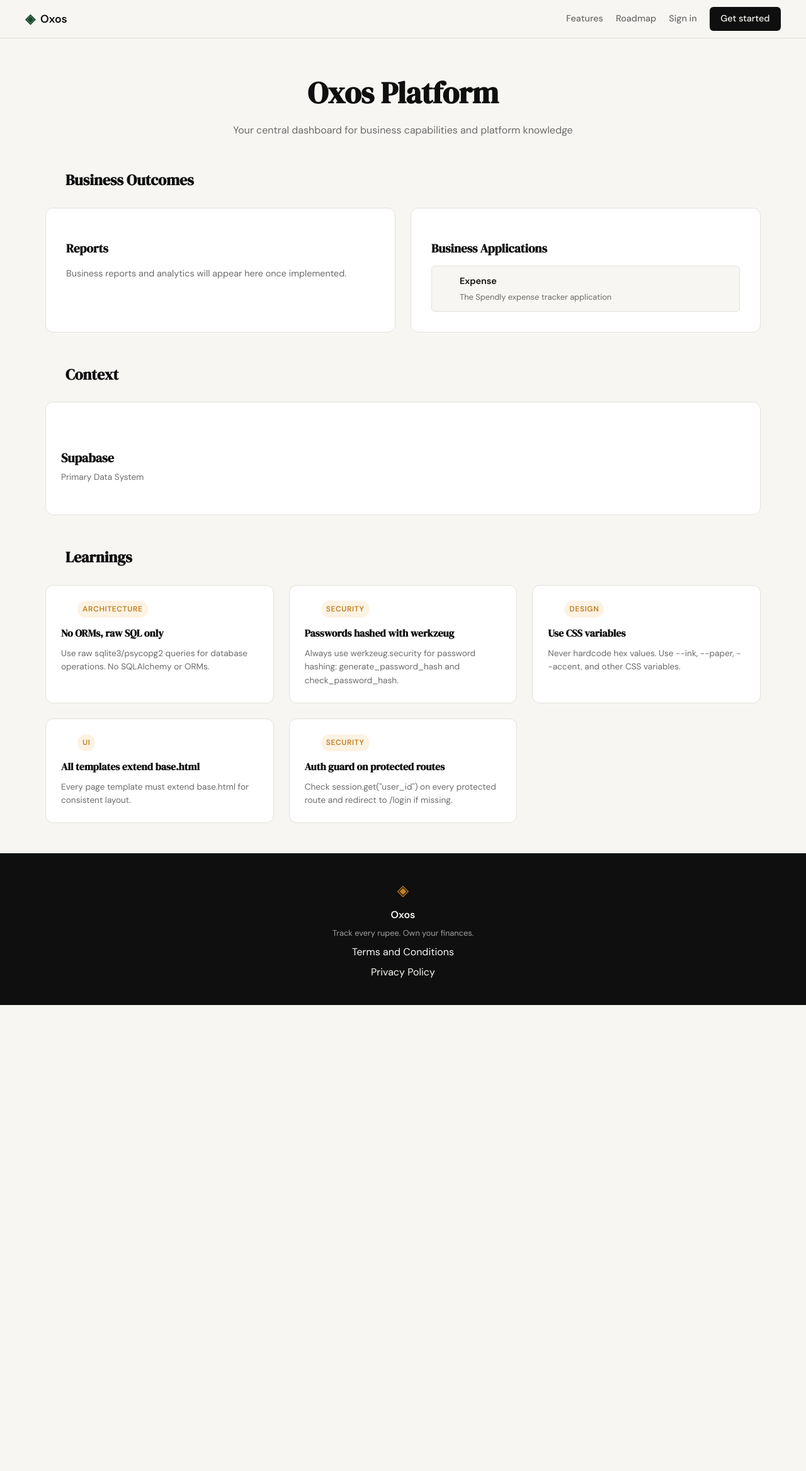
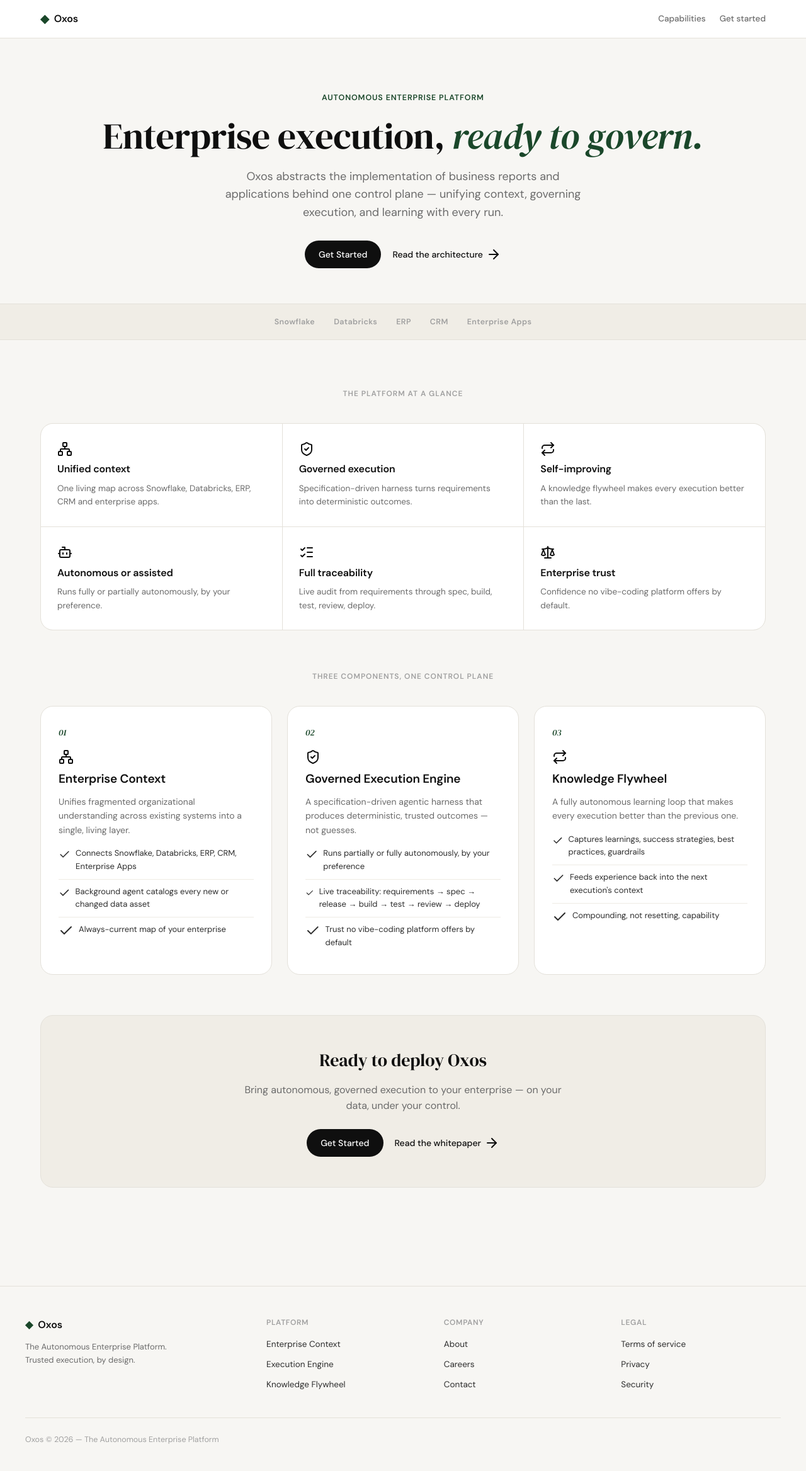
Before and after one commit to shagun008/spendly, a Flask app: page / in a window 1280 px wide. Shown: the whole page at 63% size. Before the commit the page ends 1596 px from the top, so only its background shows below. Run offline with Flask 3, Linux system fonts and the light colour scheme; parts of the project's set-up code (start-up, migrations or seed data) failed here and were passed over; some libraries are stand-ins or nearby versions.

Commit message:
feat: implement public homepage and routing for Oxos Platform

```diff
--- a/app.py
+++ b/app.py
@@ -109,13 +109,13 @@
 
 @app.route("/")
 def landing():
-    return render_template("platform.html")
+    return render_template("home.html")
 
 
 @app.route("/register", methods=["GET", "POST"])
 def register():
     if session.get("user_id"):
-        return redirect(url_for("landing"))
+        return redirect(url_for("platform"))
     if request.method == "GET":
         return render_template("register.html")
 
@@ -150,7 +150,7 @@
 @app.route("/login", methods=["GET", "POST"])
 def login():
     if session.get("user_id"):
-        return redirect(url_for("profile"))
+        return redirect(url_for("platform"))
     if request.method == "GET":
         return render_template("login.html")
 
@@ -169,7 +169,7 @@
     session.clear()
     session["user_id"] = user["id"]
     session["user_name"] = user["name"]
-    return redirect(url_for("profile"))
+    return redirect(url_for("platform"))
 
 
 # ------------------------------------------------------------------ #
--- /dev/null
+++ b/static/css/home.css
@@ -0,0 +1,389 @@
+/* ---- Home Page ---- */
+
+.home-nav {
+    border-bottom: 1px solid var(--border);
+    background: var(--paper-card);
+    position: sticky;
+    top: 0;
+    z-index: 50;
+}
+
+.home-nav-in {
+    max-width: var(--max-width);
+    margin: 0 auto;
+    height: var(--nav-height);
+    padding: 0 24px;
+    display: flex;
+    align-items: center;
+    justify-content: space-between;
+}
+
+.home-brand {
+    display: flex;
+    align-items: center;
+    gap: 8px;
+    font-weight: 600;
+    font-size: 16px;
+    letter-spacing: -0.01em;
+    text-decoration: none;
+    color: var(--ink);
+}
+
+.home-brand .glyph {
+    color: var(--accent);
+    font-size: 18px;
+}
+
+.home-nav-links {
+    display: flex;
+    align-items: center;
+    gap: 22px;
+}
+
+.home-nav-links a {
+    text-decoration: none;
+    color: var(--ink-muted);
+    font-size: 13.5px;
+    font-weight: 500;
+}
+
+.home-nav-links a:hover {
+    color: var(--ink);
+}
+
+.home-hero {
+    max-width: var(--max-width);
+    margin: 0 auto;
+    padding: 84px 24px 56px;
+    text-align: center;
+}
+
+.home-eyebrow {
+    font-size: 12.5px;
+    font-weight: 600;
+    letter-spacing: 0.07em;
+    text-transform: uppercase;
+    color: var(--accent);
+    margin-bottom: 20px;
+}
+
+.home-hero h1 {
+    font-family: var(--font-display);
+    font-size: clamp(38px, 5.5vw, 58px);
+    line-height: 1.08;
+    letter-spacing: -0.01em;
+    font-weight: 500;
+    margin-bottom: 18px;
+}
+
+.home-hero h1 em {
+    font-style: italic;
+    color: var(--accent);
+}
+
+.home-hero p {
+    font-size: 18px;
+    color: var(--ink-muted);
+    max-width: 580px;
+    margin: 0 auto 30px;
+}
+
+.home-cta-row {
+    display: flex;
+    gap: 18px;
+    justify-content: center;
+    align-items: center;
+    flex-wrap: wrap;
+    font-size: 14px;
+    font-weight: 500;
+}
+
+.home-cta-primary {
+    background: var(--ink);
+    color: #fff;
+    text-decoration: none;
+    padding: 11px 22px;
+    border-radius: 999px;
+    font-weight: 500;
+}
+
+.home-cta-link {
+    color: var(--ink);
+    text-decoration: none;
+    display: inline-flex;
+    align-items: center;
+    gap: 5px;
+}
+
+.home-cta-link i {
+    width: 15px;
+    height: 15px;
+}
+
+.home-strip {
+    border-top: 1px solid var(--border);
+    border-bottom: 1px solid var(--border);
+    background: var(--paper-warm);
+}
+
+.home-strip-in {
+    max-width: var(--max-width);
+    margin: 0 auto;
+    padding: 18px 24px;
+    display: flex;
+    gap: 30px;
+    justify-content: center;
+    flex-wrap: wrap;
+    color: var(--ink-faint);
+    font-size: 12.5px;
+    font-weight: 600;
+    letter-spacing: 0.03em;
+}
+
+.home-section {
+    max-width: var(--max-width);
+    margin: 0 auto;
+    padding: 76px 24px;
+}
+
+.home-sec-label {
+    text-align: center;
+    font-size: 12px;
+    font-weight: 600;
+    letter-spacing: 0.08em;
+    text-transform: uppercase;
+    color: var(--ink-faint);
+    margin-bottom: 36px;
+}
+
+.home-glance {
+    display: grid;
+    grid-template-columns: repeat(3, 1fr);
+    gap: 1px;
+    background: var(--border);
+    border: 1px solid var(--border);
+    border-radius: var(--radius-lg);
+    overflow: hidden;
+    margin-bottom: 64px;
+}
+
+.home-tile {
+    background: var(--paper-card);
+    padding: 28px 26px;
+}
+
+.home-tile .ico {
+    width: 24px;
+    height: 24px;
+    color: var(--accent);
+    margin-bottom: 14px;
+}
+
+.home-tile h3 {
+    font-size: 16px;
+    font-weight: 600;
+    margin-bottom: 7px;
+    letter-spacing: -0.01em;
+}
+
+.home-tile p {
+    font-size: 13.5px;
+    color: var(--ink-muted);
+}
+
+.home-comps {
+    display: grid;
+    grid-template-columns: repeat(3, 1fr);
+    gap: 24px;
+}
+
+.home-comp {
+    background: var(--paper-card);
+    border: 1px solid var(--border);
+    border-radius: var(--radius-lg);
+    padding: 30px 28px;
+    text-align: left;
+    transition: border-color 0.2s, transform 0.2s;
+}
+
+.home-comp:hover {
+    border-color: var(--accent);
+    transform: translateY(-2px);
+}
+
+.home-comp .num {
+    font-family: var(--font-display);
+    font-size: 14px;
+    font-style: italic;
+    color: var(--accent);
+    margin-bottom: 16px;
+}
+
+.home-comp .ico {
+    width: 28px;
+    height: 28px;
+    color: var(--ink);
+    margin-bottom: 14px;
+}
+
+.home-comp h3 {
+    font-size: 19px;
+    font-weight: 600;
+    margin-bottom: 10px;
+    letter-spacing: -0.01em;
+}
+
+.home-comp p {
+    font-size: 14px;
+    color: var(--ink-muted);
+}
+
+.home-comp ul {
+    list-style: none;
+    margin-top: 16px;
+}
+
+.home-comp li {
+    font-size: 13px;
+    color: var(--ink-soft);
+    display: flex;
+    gap: 8px;
+    align-items: flex-start;
+    margin-bottom: 9px;
+    padding-top: 9px;
+    border-top: 1px solid var(--border-soft);
+}
+
+.home-comp li:first-child {
+    border-top: none;
+    padding-top: 0;
+}
+
+.home-comp li i {
+    width: 15px;
+    height: 15px;
+    margin-top: 3px;
+    flex-shrink: 0;
+    color: var(--accent);
+}
+
+.home-secondary {
+    background: var(--paper-warm);
+    border: 1px solid var(--border);
+    border-radius: var(--radius-lg);
+    padding: 48px 32px;
+    text-align: center;
+    margin-top: 64px;
+}
+
+.home-secondary h2 {
+    font-family: var(--font-display);
+    font-size: 28px;
+    font-weight: 500;
+    margin-bottom: 12px;
+}
+
+.home-secondary p {
+    color: var(--ink-muted);
+    font-size: 16px;
+    max-width: 520px;
+    margin: 0 auto 24px;
+}
+
+.home-secondary .home-cta-row {
+    margin: 0;
+}
+
+.home-footer {
+    border-top: 1px solid var(--border);
+    margin-top: 80px;
+    padding: 48px 24px 40px;
+}
+
+.home-foot-in {
+    max-width: var(--max-width);
+    margin: 0 auto;
+    display: grid;
+    grid-template-columns: 1.4fr 1fr 1fr 1fr;
+    gap: 28px;
+}
+
+.home-foot-brand {
+    display: flex;
+    align-items: center;
+    gap: 8px;
+    font-weight: 600;
+    font-size: 16px;
+    color: var(--ink);
+    margin-bottom: 12px;
+}
+
+.home-foot-brand .glyph {
+    color: var(--accent);
+}
+
+.home-foot-tag {
+    font-size: 13px;
+    color: var(--ink-muted);
+    max-width: 240px;
+}
+
+.home-foot-col h4 {
+    font-size: 12px;
+    font-weight: 600;
+    letter-spacing: 0.05em;
+    text-transform: uppercase;
+    color: var(--ink-faint);
+    margin-bottom: 14px;
+}
+
+.home-foot-col a {
+    display: block;
+    text-decoration: none;
+    color: var(--ink-soft);
+    font-size: 13.5px;
+    margin-bottom: 10px;
+}
+
+.home-foot-col a:hover {
+    color: var(--ink);
+}
+
+.home-foot-base {
+    max-width: var(--max-width);
+    margin: 32px auto 0;
+    padding-top: 24px;
+    border-top: 1px solid var(--border);
+    font-size: 12.5px;
+    color: var(--ink-faint);
+}
+
+@media (max-width: 900px) {
+    .home-glance {
+        grid-template-columns: repeat(2, 1fr);
+    }
+
+    .home-comps {
+        grid-template-columns: 1fr;
+    }
+
+    .home-foot-in {
+        grid-template-columns: 1fr 1fr;
+    }
+}
+
+@media (max-width: 600px) {
+    .home-glance {
+        grid-template-columns: 1fr;
+    }
+
+    .home-nav-links {
+        display: none;
+    }
+}
+
+/* Hide base.html's nav and footer on the homepage */
+body > .navbar,
+body > footer {
+    display: none;
+}
--- a/templates/base.html
+++ b/templates/base.html
@@ -3,6 +3,7 @@
 <head>
     <meta charset="UTF-8">
     <meta name="viewport" content="width=device-width, initial-scale=1.0">
+    <link rel="icon" type="image/svg+xml" href="{{ url_for('static', filename='favicon.svg') }}">
     <title>{% block title %}Spendly{% endblock %}</title>
     <link rel="preconnect" href="https://fonts.googleapis.com">
     <link rel="preconnect" href="https://fonts.gstatic.com" crossorigin>
--- /dev/null
+++ b/templates/home.html
@@ -0,0 +1,150 @@
+{% extends "base.html" %}
+
+{% block title %}Oxos Platform{% endblock %}
+
+{% block head %}
+<link rel="stylesheet" href="{{ url_for('static', filename='css/home.css') }}">
+<meta name="description" content="Oxos — The Autonomous Enterprise Platform. Unified context, governed execution, and a knowledge flywheel for your enterprise.">
+{% endblock %}
+
+{% block content %}
+
+<nav class="home-nav">
+  <div class="home-nav-in">
+    <a href="{{ url_for('landing') }}" class="home-brand"><span class="glyph">&#9670;</span> Oxos</a>
+    <div class="home-nav-links">
+      <a href="#glance">Capabilities</a>
+      <a href="#customize">Get started</a>
+    </div>
+  </div>
+</nav>
+
+<section class="home-hero">
+  <div class="home-eyebrow">Autonomous Enterprise Platform</div>
+  <h1>Enterprise execution, <em>ready to govern.</em></h1>
+  <p>Oxos abstracts the implementation of business reports and applications behind one control plane — unifying context, governing execution, and learning with every run.</p>
+  <div class="home-cta-row">
+    <a href="{{ url_for('login') }}" class="home-cta-primary">Get Started</a>
+    <a href="#components" class="home-cta-link">Read the architecture <svg xmlns="http://www.w3.org/2000/svg" width="24" height="24" viewBox="0 0 24 24" fill="none" stroke="currentColor" stroke-width="2" stroke-linecap="round" stroke-linejoin="round" aria-hidden="true"><path d="M5 12h14"></path><path d="m12 5 7 7-7 7"></path></svg></a>
+  </div>
+</section>
+
+<div class="home-strip"><div class="home-strip-in">
+  <span>Snowflake</span><span>Databricks</span><span>ERP</span><span>CRM</span><span>Enterprise Apps</span>
+</div></div>
+
+<section class="home-section" id="glance">
+  <div class="home-sec-label">The platform at a glance</div>
+  <div class="home-glance">
+    <div class="home-tile">
+      <svg xmlns="http://www.w3.org/2000/svg" width="24" height="24" viewBox="0 0 24 24" fill="none" stroke="currentColor" stroke-width="2" stroke-linecap="round" stroke-linejoin="round" aria-hidden="true"><rect x="16" y="16" width="6" height="6" rx="1"></rect><rect x="2" y="16" width="6" height="6" rx="1"></rect><rect x="9" y="2" width="6" height="6" rx="1"></rect><path d="M5 16v-3a1 1 0 0 1 1-1h12a1 1 0 0 1 1 1v3"></path><path d="M12 12V8"></path></svg>
+      <h3>Unified context</h3>
+      <p>One living map across Snowflake, Databricks, ERP, CRM and enterprise apps.</p>
+    </div>
+    <div class="home-tile">
+      <svg xmlns="http://www.w3.org/2000/svg" width="24" height="24" viewBox="0 0 24 24" fill="none" stroke="currentColor" stroke-width="2" stroke-linecap="round" stroke-linejoin="round" aria-hidden="true"><path d="M20 13c0 5-3.5 7.5-7.66 8.95a1 1 0 0 1-.67-.01C7.5 20.5 4 18 4 13V6a1 1 0 0 1 1-1c2 0 4.5-1.2 6.24-2.72a1.17 1.17 0 0 1 1.52 0C14.51 3.81 17 5 19 5a1 1 0 0 1 1 1z"></path><path d="m9 12 2 2 4-4"></path></svg>
+      <h3>Governed execution</h3>
+      <p>Specification-driven harness turns requirements into deterministic outcomes.</p>
+    </div>
+    <div class="home-tile">
+      <svg xmlns="http://www.w3.org/2000/svg" width="24" height="24" viewBox="0 0 24 24" fill="none" stroke="currentColor" stroke-width="2" stroke-linecap="round" stroke-linejoin="round" aria-hidden="true"><path d="m17 2 4 4-4 4"></path><path d="M3 11v-1a4 4 0 0 1 4-4h14"></path><path d="m7 22-4-4 4-4"></path><path d="M21 13v1a4 4 0 0 1-4 4H3"></path></svg>
+      <h3>Self-improving</h3>
+      <p>A knowledge flywheel makes every execution better than the last.</p>
+    </div>
+    <div class="home-tile">
+      <svg xmlns="http://www.w3.org/2000/svg" width="24" height="24" viewBox="0 0 24 24" fill="none" stroke="currentColor" stroke-width="2" stroke-linecap="round" stroke-linejoin="round" aria-hidden="true"><path d="M12 8V4H8"></path><rect width="16" height="12" x="4" y="8" rx="2"></rect><path d="M2 14h2"></path><path d="M20 14h2"></path><path d="M15 13v2"></path><path d="M9 13v2"></path></svg>
+      <h3>Autonomous or assisted</h3>
+      <p>Runs fully or partially autonomously, by your preference.</p>
+    </div>
+    <div class="home-tile">
+      <svg xmlns="http://www.w3.org/2000/svg" width="24" height="24" viewBox="0 0 24 24" fill="none" stroke="currentColor" stroke-width="2" stroke-linecap="round" stroke-linejoin="round" aria-hidden="true"><path d="M13 5h8"></path><path d="M13 12h8"></path><path d="M13 19h8"></path><path d="m3 17 2 2 4-4"></path><path d="m3 7 2 2 4-4"></path></svg>
+      <h3>Full traceability</h3>
+      <p>Live audit from requirements through spec, build, test, review, deploy.</p>
+    </div>
+    <div class="home-tile">
+      <svg xmlns="http://www.w3.org/2000/svg" width="24" height="24" viewBox="0 0 24 24" fill="none" stroke="currentColor" stroke-width="2" stroke-linecap="round" stroke-linejoin="round" aria-hidden="true"><path d="M12 3v18"></path><path d="m19 8 3 8a5 5 0 0 1-6 0zV7"></path><path d="M3 7h1a17 17 0 0 0 8-2 17 17 0 0 0 8 2h1"></path><path d="m5 8 3 8a5 5 0 0 1-6 0zV7"></path><path d="M7 21h10"></path></svg>
+      <h3>Enterprise trust</h3>
+      <p>Confidence no vibe-coding platform offers by default.</p>
+    </div>
+  </div>
+
+  <div class="home-sec-label" id="components">Three components, one control plane</div>
+  <div class="home-comps">
+    <div class="home-comp">
+      <div class="num">01</div>
+      <svg xmlns="http://www.w3.org/2000/svg" width="24" height="24" viewBox="0 0 24 24" fill="none" stroke="currentColor" stroke-width="2" stroke-linecap="round" stroke-linejoin="round" aria-hidden="true"><rect x="16" y="16" width="6" height="6" rx="1"></rect><rect x="2" y="16" width="6" height="6" rx="1"></rect><rect x="9" y="2" width="6" height="6" rx="1"></rect><path d="M5 16v-3a1 1 0 0 1 1-1h12a1 1 0 0 1 1 1v3"></path><path d="M12 12V8"></path></svg>
+      <h3>Enterprise Context</h3>
+      <p>Unifies fragmented organizational understanding across existing systems into a single, living layer.</p>
+      <ul>
+        <li><svg xmlns="http://www.w3.org/2000/svg" width="24" height="24" viewBox="0 0 24 24" fill="none" stroke="currentColor" stroke-width="2" stroke-linecap="round" stroke-linejoin="round" aria-hidden="true"><path d="M20 6 9 17l-5-5"></path></svg> Connects Snowflake, Databricks, ERP, CRM, Enterprise Apps</li>
+        <li><svg xmlns="http://www.w3.org/2000/svg" width="24" height="24" viewBox="0 0 24 24" fill="none" stroke="currentColor" stroke-width="2" stroke-linecap="round" stroke-linejoin="round" aria-hidden="true"><path d="M20 6 9 17l-5-5"></path></svg> Background agent catalogs every new or changed data asset</li>
+        <li><svg xmlns="http://www.w3.org/2000/svg" width="24" height="24" viewBox="0 0 24 24" fill="none" stroke="currentColor" stroke-width="2" stroke-linecap="round" stroke-linejoin="round" aria-hidden="true"><path d="M20 6 9 17l-5-5"></path></svg> Always-current map of your enterprise</li>
+      </ul>
+    </div>
+    <div class="home-comp">
+      <div class="num">02</div>
+      <svg xmlns="http://www.w3.org/2000/svg" width="24" height="24" viewBox="0 0 24 24" fill="none" stroke="currentColor" stroke-width="2" stroke-linecap="round" stroke-linejoin="round" aria-hidden="true"><path d="M20 13c0 5-3.5 7.5-7.66 8.95a1 1 0 0 1-.67-.01C7.5 20.5 4 18 4 13V6a1 1 0 0 1 1-1c2 0 4.5-1.2 6.24-2.72a1.17 1.17 0 0 1 1.52 0C14.51 3.81 17 5 19 5a1 1 0 0 1 1 1z"></path><path d="m9 12 2 2 4-4"></path></svg>
+      <h3>Governed Execution Engine</h3>
+      <p>A specification-driven agentic harness that produces deterministic, trusted outcomes — not guesses.</p>
+      <ul>
+        <li><svg xmlns="http://www.w3.org/2000/svg" width="24" height="24" viewBox="0 0 24 24" fill="none" stroke="currentColor" stroke-width="2" stroke-linecap="round" stroke-linejoin="round" aria-hidden="true"><path d="M20 6 9 17l-5-5"></path></svg> Runs partially or fully autonomously, by your preference</li>
+        <li><svg xmlns="http://www.w3.org/2000/svg" width="24" height="24" viewBox="0 0 24 24" fill="none" stroke="currentColor" stroke-width="2" stroke-linecap="round" stroke-linejoin="round" aria-hidden="true"><path d="M20 6 9 17l-5-5"></path></svg> Live traceability: requirements → spec → release → build → test → review → deploy</li>
+        <li><svg xmlns="http://www.w3.org/2000/svg" width="24" height="24" viewBox="0 0 24 24" fill="none" stroke="currentColor" stroke-width="2" stroke-linecap="round" stroke-linejoin="round" aria-hidden="true"><path d="M20 6 9 17l-5-5"></path></svg> Trust no vibe-coding platform offers by default</li>
+      </ul>
+    </div>
+    <div class="home-comp">
+      <div class="num">03</div>
+      <svg xmlns="http://www.w3.org/2000/svg" width="24" height="24" viewBox="0 0 24 24" fill="none" stroke="currentColor" stroke-width="2" stroke-linecap="round" stroke-linejoin="round" aria-hidden="true"><path d="m17 2 4 4-4 4"></path><path d="M3 11v-1a4 4 0 0 1 4-4h14"></path><path d="m7 22-4-4 4-4"></path><path d="M21 13v1a4 4 0 0 1-4 4H3"></path></svg>
+      <h3>Knowledge Flywheel</h3>
+      <p>A fully autonomous learning loop that makes every execution better than the previous one.</p>
+      <ul>
+        <li><svg xmlns="http://www.w3.org/2000/svg" width="24" height="24" viewBox="0 0 24 24" fill="none" stroke="currentColor" stroke-width="2" stroke-linecap="round" stroke-linejoin="round" aria-hidden="true"><path d="M20 6 9 17l-5-5"></path></svg> Captures learnings, success strategies, best practices, guardrails</li>
+        <li><svg xmlns="http://www.w3.org/2000/svg" width="24" height="24" viewBox="0 0 24 24" fill="none" stroke="currentColor" stroke-width="2" stroke-linecap="round" stroke-linejoin="round" aria-hidden="true"><path d="M20 6 9 17l-5-5"></path></svg> Feeds experience back into the next execution's context</li>
+        <li><svg xmlns="http://www.w3.org/2000/svg" width="24" height="24" viewBox="0 0 24 24" fill="none" stroke="currentColor" stroke-width="2" stroke-linecap="round" stroke-linejoin="round" aria-hidden="true"><path d="M20 6 9 17l-5-5"></path></svg> Compounding, not resetting, capability</li>
+      </ul>
+    </div>
+  </div>
+
+  <div class="home-secondary" id="customize">
+    <h2>Ready to deploy Oxos</h2>
+    <p>Bring autonomous, governed execution to your enterprise — on your data, under your control.</p>
+    <div class="home-cta-row">
+      <a href="{{ url_for('login') }}" class="home-cta-primary">Get Started</a>
+      <a href="#" class="home-cta-link">Read the whitepaper <svg xmlns="http://www.w3.org/2000/svg" width="24" height="24" viewBox="0 0 24 24" fill="none" stroke="currentColor" stroke-width="2" stroke-linecap="round" stroke-linejoin="round" aria-hidden="true"><path d="M5 12h14"></path><path d="m12 5 7 7-7 7"></path></svg></a>
+    </div>
+  </div>
+</section>
+
+<footer class="home-footer">
+  <div class="home-foot-in">
+    <div>
+      <div class="home-foot-brand"><span class="glyph">&#9670;</span> Oxos</div>
+      <p class="home-foot-tag">The Autonomous Enterprise Platform. Trusted execution, by design.</p>
+    </div>
+    <div class="home-foot-col">
+      <h4>Platform</h4>
+      <a href="#">Enterprise Context</a>
+      <a href="#">Execution Engine</a>
+      <a href="#">Knowledge Flywheel</a>
+    </div>
+    <div class="home-foot-col">
+      <h4>Company</h4>
+      <a href="#">About</a>
+      <a href="#">Careers</a>
+      <a href="#">Contact</a>
+    </div>
+    <div class="home-foot-col">
+      <h4>Legal</h4>
+      <a href="{{ url_for('terms') }}">Terms of service</a>
+      <a href="{{ url_for('privacy') }}">Privacy</a>
+      <a href="#">Security</a>
+    </div>
+  </div>
+  <div class="home-foot-base">Oxos &copy; 2026 — The Autonomous Enterprise Platform</div>
+</footer>
+
+{% endblock %}
+
+{% block scripts %}
+<script>lucide.createIcons();</script>
+{% endblock %}
```
Also changed, not shown: .claude/features/registry.md, README.md, static/favicon.svg (added).
